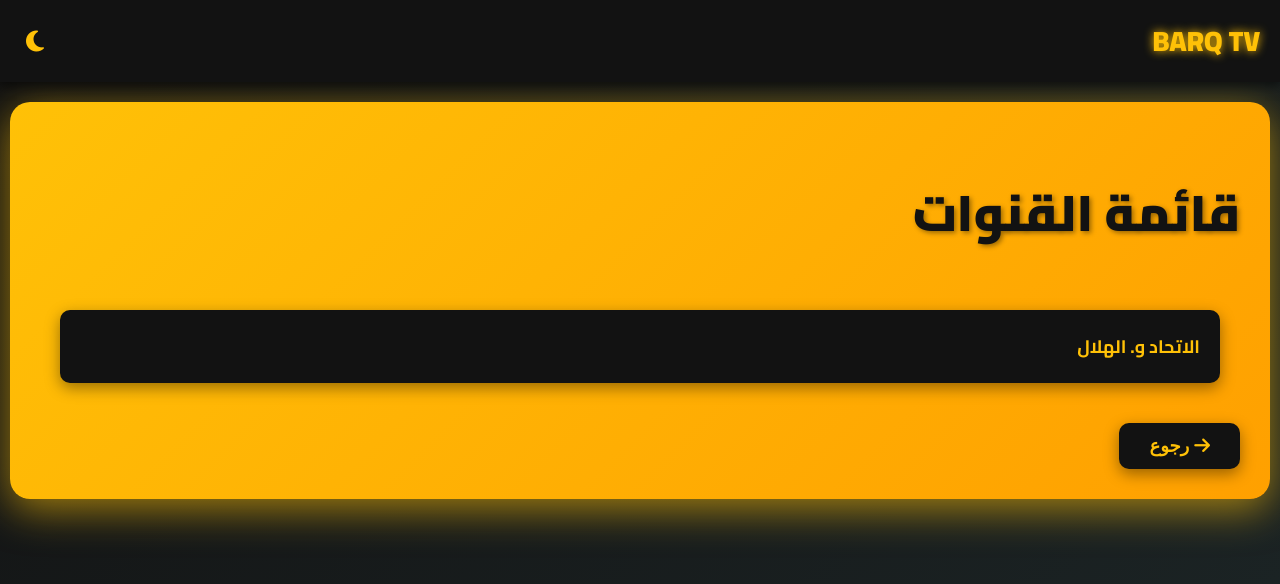
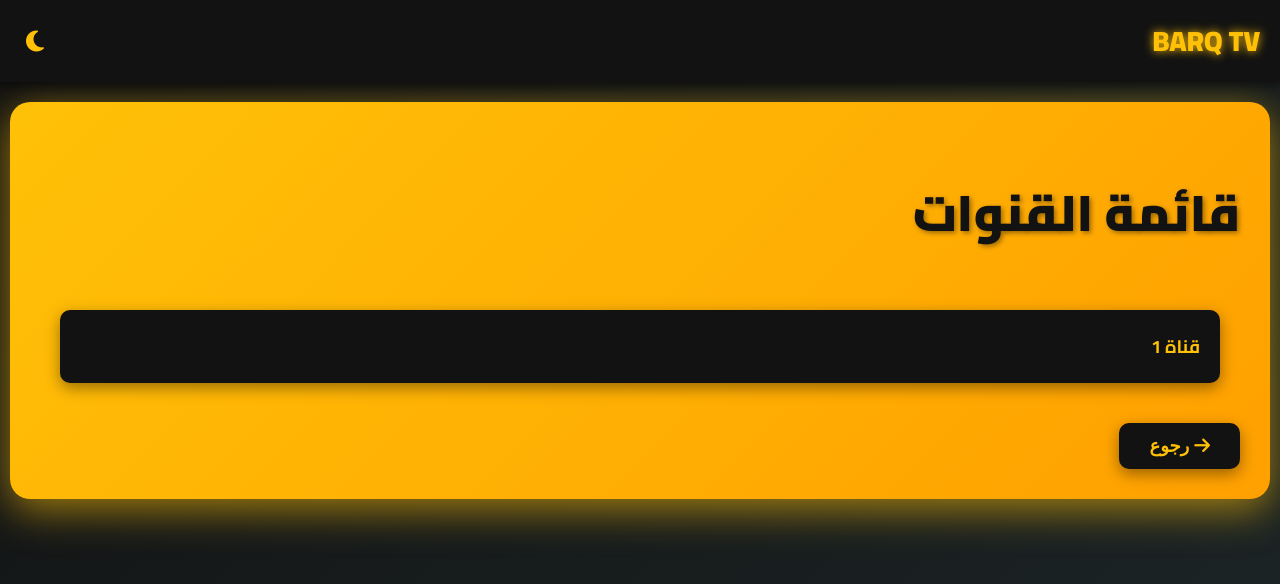
Before and after one commit to wafiahmed2000/Barq, a plain HTML site: page index.html in a window 1280 px wide. Both pictures are taken after a click on the link "شاهد". Drawn offline with nearby package versions, Linux system fonts and the light colour scheme.

Commit message:
Update index.html

```diff
--- a/index.html
+++ b/index.html
@@ -251,17 +251,13 @@
 
 
 
-                <div class="channel" onclick="window.location.href='http://6569ifh181.123091763.it.com/live/560245_.m3u8'" data-tooltip="">
-
-
-الاتحاد و. الهلال
-
-
-</div>
 
 
 
 
+      <div class="channel" onclick="location.assign('b1.html')" data-tooltip="">
+    قناة 1
+</div>
 
 
 
```
